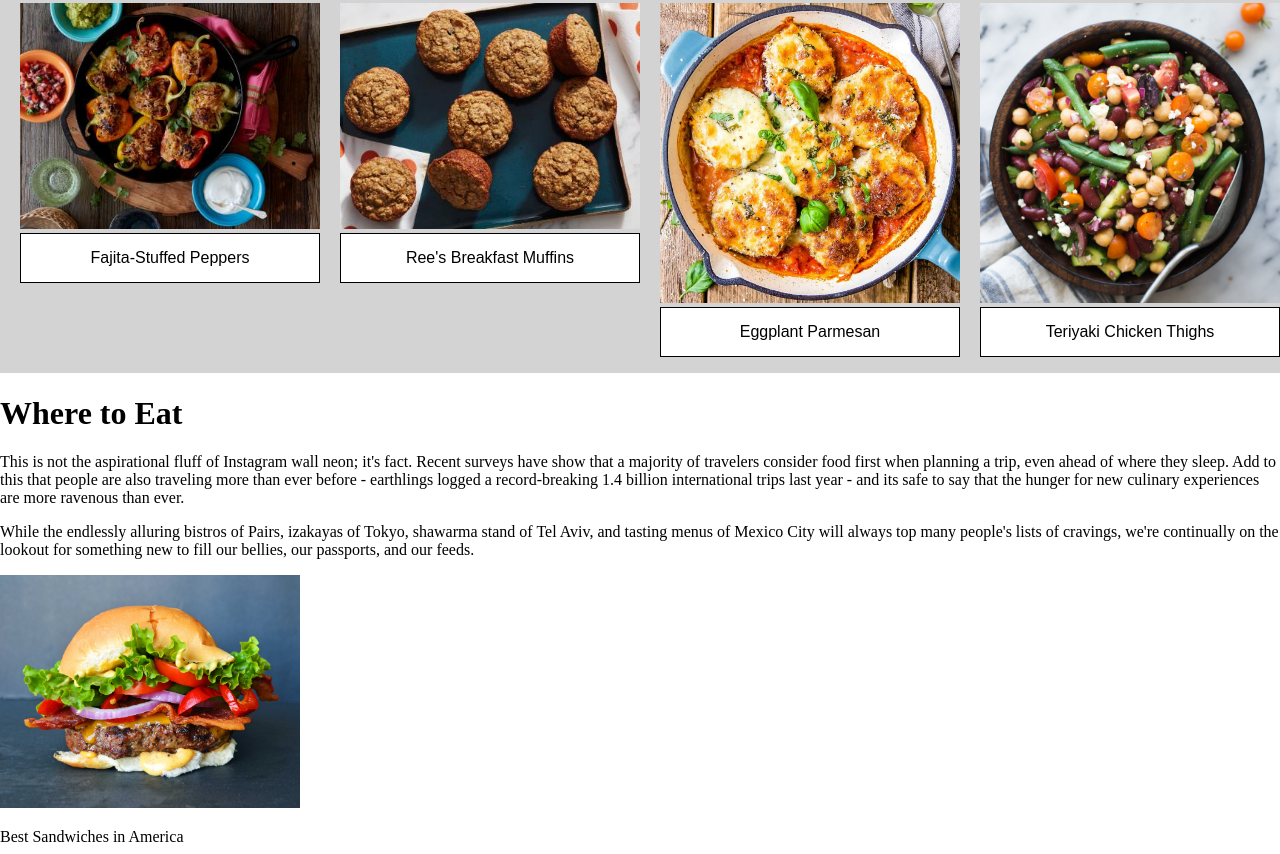
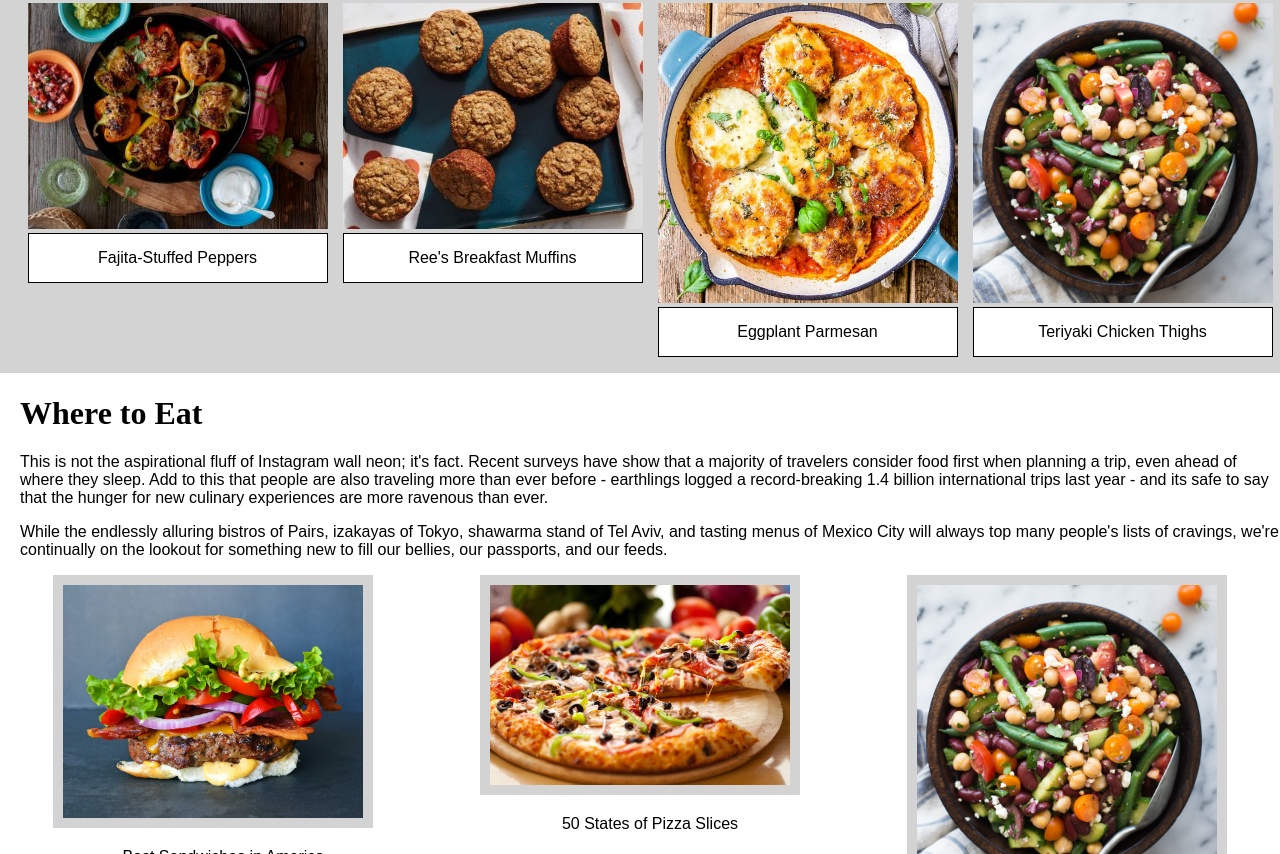
Before and after one commit to C-Cipher404/Project3RYParisBurger, a plain HTML site: page index.html in a window 1280 px wide. Shown: the part 1946-2800 px from the top of the page. Drawn offline with Linux system fonts and the light colour scheme.

Commit message:
adding new CSS and HTML

```diff
--- a/index.html
+++ b/index.html
@@ -9,7 +9,7 @@
 <body>
     <div class="topnavbar">
         <img src="images/ryparis-logo.png" alt="logo" class="logo">
-        <a href="Popular Recipes">Popular Recipes</a>
+        <a href="recipe.html">Popular Recipes-ClickPage2</a>
         <a href="What's New">What's New</a>
         <a href="Categories">Categories</a>
         <a href="Meal Ideas">Meal</a>
@@ -29,12 +29,10 @@
 </div>
 
 <div class="container2">
-
 <div class="breakfastImage">
     <img src="images/breakfast-ideas.jpg" alt="breakfast" class="breakfast" width="300px">
     <p>Breakfast Most Important Meal</p>
 </div>
-
 <div class="lunchImage">
     <img src="images/vegetarian-ideas.jpg" alt="lunch" class="lunch" width="300px">
     <p>Vegetarian Lunch Ideas</p>
@@ -44,7 +42,6 @@
         <img src="images/cold-weather-dinners.jpeg" alt="dinner" class="dinner" width="300px">
         <p>Cold-Weather Weeknight Dinners </p>
         </div>
-
     </div>
 
 
@@ -57,6 +54,7 @@
             chefs around the country.
         </p>
     </div>
+
     <div class="images">
     <div class="fajita">
         <img src="images/fajita-peppers.jpeg" alt="healthy" width="300px">
@@ -86,25 +84,26 @@
      - earthlings logged a record-breaking 1.4 billion international trips last year
     - and its safe to say that the hunger for new culinary experiences are more ravenous than ever. </p>
 
-    <p>While the endlessly alluring bistros of Pairs, izakayas of Tokyo,
+    <p class="text4">While the endlessly alluring bistros of Pairs, izakayas of Tokyo,
      shawarma stand of Tel Aviv, and tasting menus of Mexico City
     will always top many people's lists of cravings, we're continually on the lookout for something
     new to fill our bellies, our passports, and our feeds.</p>
 </div>
-
-<div class="sandwiches">
-<img src="images/burger.jpg" alt="where-to-eat"  width="300px">
-<p>Best Sandwiches in America</p>
+<div class="images2">
+<div >
+<img class="sandwiches" src="images/burger.jpg" alt="where-to-eat"  width="300px">
+<p class="text4">Best Sandwiches in America</p>
 </div>
 
-<div class="pizza">
-<img src="images/pizza.jpeg" alt="where-to-eat"  width="300px">
-<p>50 States of Pizza Slices</p>
+<div>
+<img class="pizza" src="images/pizza.jpeg" alt="where-to-eat"  width="300px">
+<p class="text4">50 States of Pizza Slices</p>
 </div>
 
-<div class="cityguides">
-<img src="images/vegetarian-ideas.jpg" alt="where-to-eat" width="300px">
-<p>City Guides</p>
+<div >
+<img class="cityguides" src="images/vegetarian-ideas.jpg" alt="where-to-eat" width="300px">
+<p class="text4">City Guides</p>
+</div>
 </div>
 </div>
 
--- a/style.css
+++ b/style.css
@@ -21,8 +21,7 @@ body{
     border: 1px solid black;
 }
 .wine{
-    display: flex;
-    justify-content: center;
+   display: flex;
    width: 100%;
 }
 .text1{
@@ -49,7 +48,7 @@ body{
 .images{
     display: flex;
     flex-direction: row;
-    justify-content: space-between;
+    justify-content: space-around;
 }
 .whiteboxes{
     display:flex;
@@ -61,3 +60,45 @@ body{
  justify-content:  center;
  margin-top: 0px;
 }
+.images2{
+    display: flex;
+    flex-direction: row;
+    justify-content: space-around;
+}
+.text4{
+    display: flex;
+    justify-content: center;
+    padding-left: 20px;
+    font-family: sans-serif;
+}
+.heading4{
+    display: flex;
+    align-self: flex-start;
+    padding-left: 20px;
+}
+.sandwiches{
+    background-color: lightgrey;
+    border: 10px solid lightgray;
+}
+.pizza{
+    background-color: lightgrey;
+    border: 10px solid lightgray;
+}
+.cityguides{
+    background-color: lightgrey;
+    border: 10px solid lightgray;
+}
+.footer{
+    display: flex;
+    justify-content: space-around;
+    flex-direction: flex-start;
+    background-color: rgb(236, 155, 4);
+    padding-top: 20px;
+    padding-bottom: 20px;
+    font-family: sans-serif;
+}
+footer a{
+    display: flex;
+    justify-items: flex-end;
+    color: black;
+}
```
Also changed, not shown: recipe.html (+30 -0 lines).
